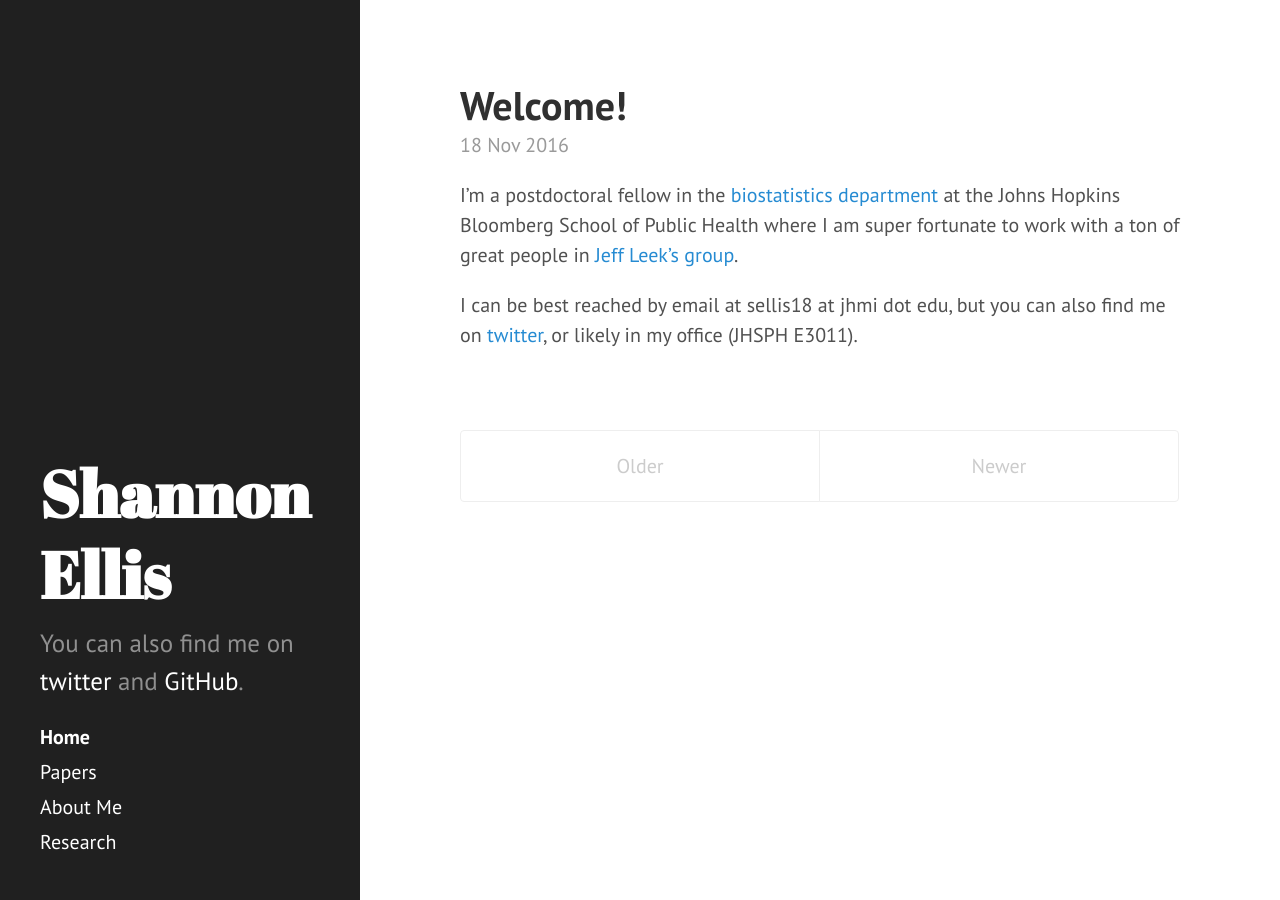
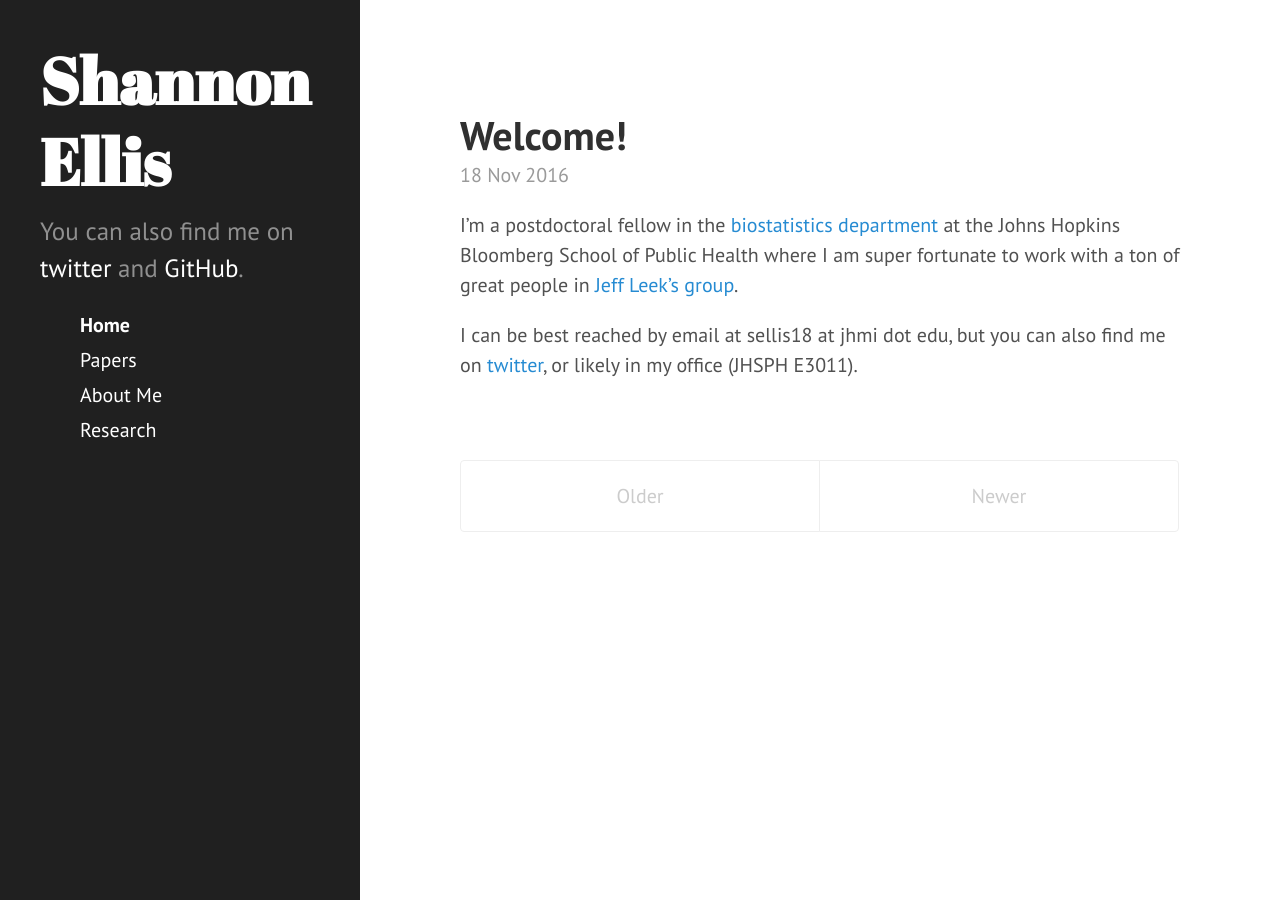
Before and after one commit to ShanEllis/ShanEllis.github.io, a Jekyll site: the page built from index.html, in a window 1280 px wide. Built offline with Jekyll 4.4.1, drawn with Linux system fonts in a browser that asks for light colours; the list of posts is cut into pages by our own code.

Commit message:
Update sidebar.html

```diff
--- a/_includes/sidebar.html
+++ b/_includes/sidebar.html
@@ -1,12 +1,14 @@
 <div class="sidebar">
-  <div class="container sidebar-sticky">
+  <div class="container">
     <div class="sidebar-about">
       <h1>{{ site.title }}</h1>
       <p class="lead">{{ site.description }}</p>
     </div>
 
-    <nav class="sidebar-nav">
-      <a class="sidebar-nav-item{% if page.url == site.baseurl %} active{% endif %}" href="{{ site.baseurl }}">Home</a>
+    <ul class="sidebar-nav">
+      <li class="sidebar-nav-item{% if page.title == "Home" %} active{% endif %}">
+        <a href="/">Home</a>
+      </li>
 
       {% comment %}
         The code below dynamically generates a sidebar nav of pages with
@@ -17,12 +19,15 @@
       {% for node in pages_list %}
         {% if node.title != null %}
           {% if node.layout == "page" %}
-            <a class="sidebar-nav-item{% if page.url == node.url %} active{% endif %}" href="{{ node.url }}">{{ node.title }}</a>
+            <li class="sidebar-nav-item{% if page.url == node.url %} active{% endif %}">
+              <a href="{{ node.url }}">{{ node.title }}</a>
+            </li>
           {% endif %}
         {% endif %}
       {% endfor %}
 
-    </nav>
+    </ul>
 
   </div>
 </div>
+Contact
```
